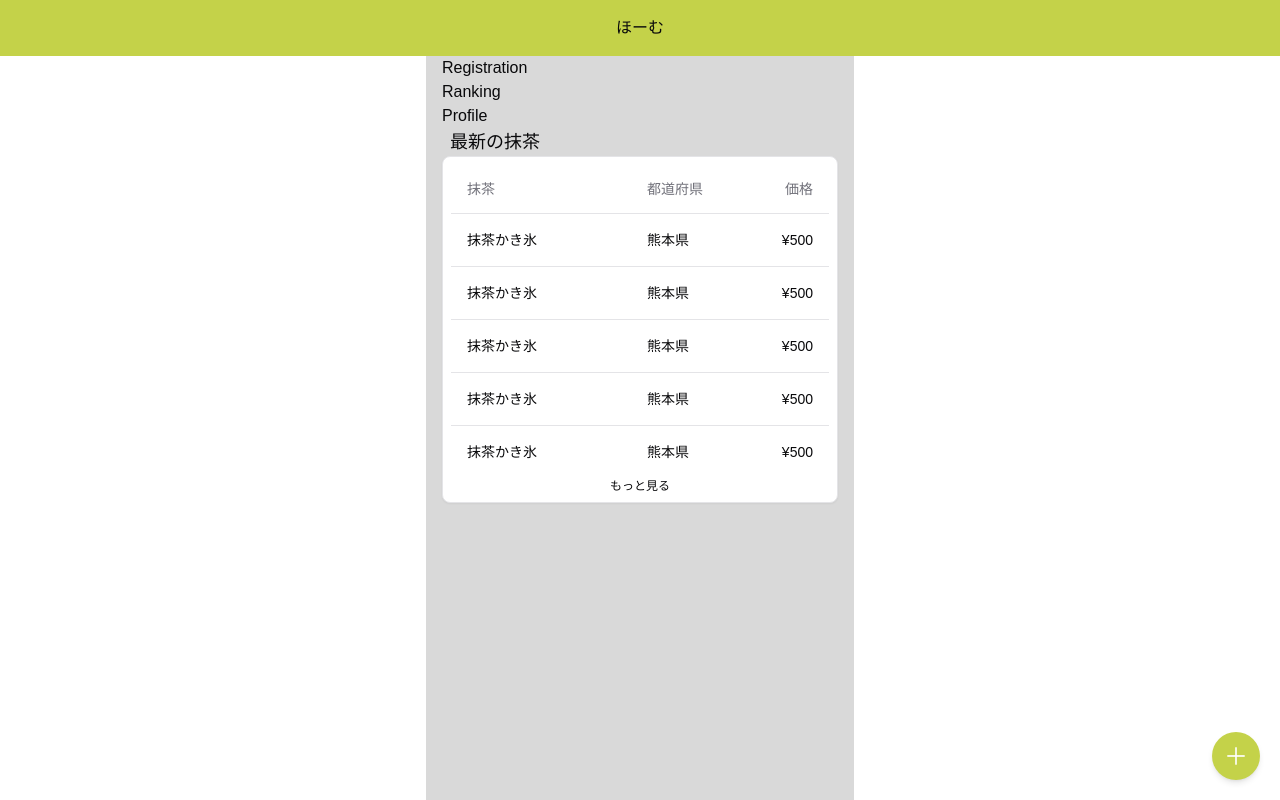
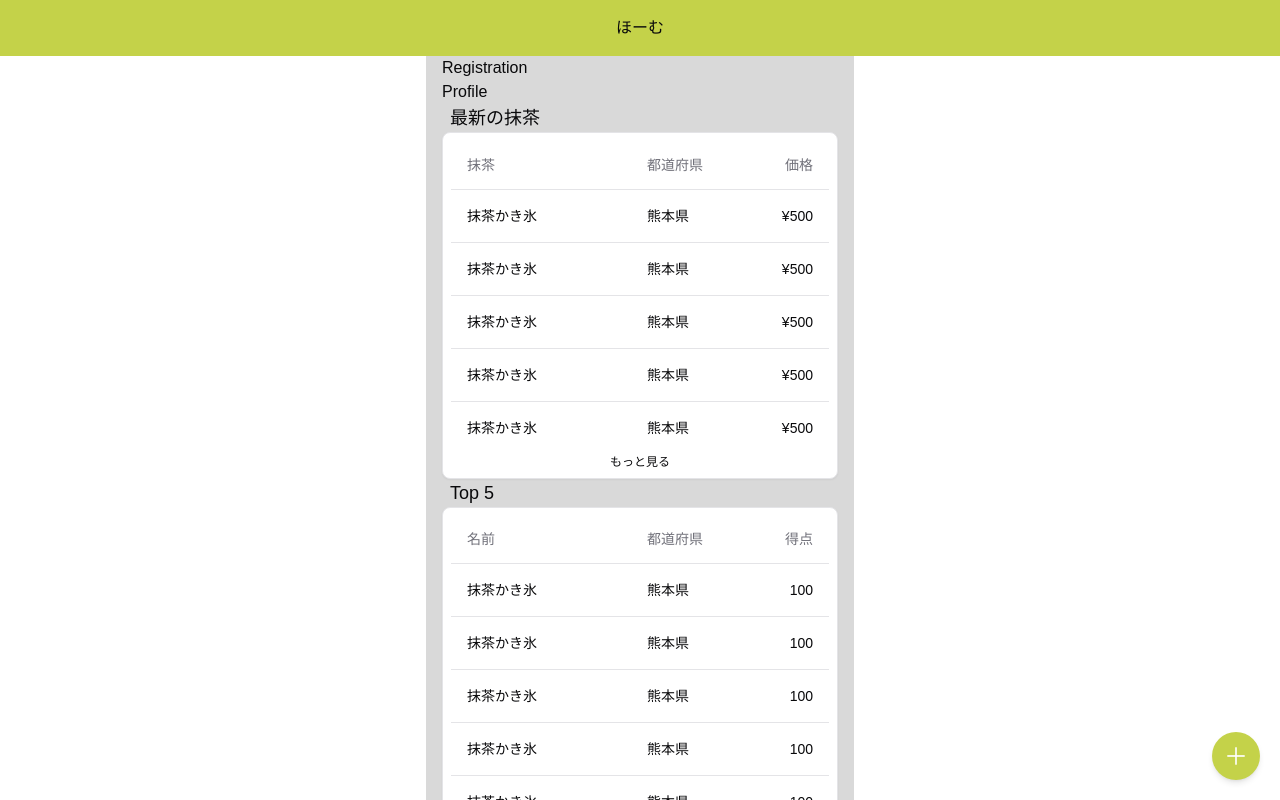
Before and after one commit to u5u5u5u/matcha_log, a Next.js app: page /home in a window 1280 px wide. Built offline with nearby package versions, Linux system fonts and the light colour scheme.

Commit message:
トップ5追加

```diff
--- /dev/null
+++ b/src/app/(main)/home/components/TopFive.tsx
@@ -0,0 +1,62 @@
+import Link from "next/link";
+
+import { Card } from "@/components/ui/card";
+import {
+  Table,
+  TableBody,
+  TableCell,
+  TableHead,
+  TableHeader,
+  TableRow,
+} from "@/components/ui/table";
+
+const TopFive = () => {
+  return (
+    <>
+      <h2 className="text-lg ml-2">Top 5</h2>
+      <Card className="flex flex-col items-center p-2">
+        <Table>
+          <TableHeader>
+            <TableRow>
+              <TableHead className="w-[180px]">名前</TableHead>
+              <TableHead>都道府県</TableHead>
+              <TableHead className="text-right">得点</TableHead>
+            </TableRow>
+          </TableHeader>
+          <TableBody>
+            <TableRow>
+              <TableCell className="font-medium">抹茶かき氷</TableCell>
+              <TableCell>熊本県</TableCell>
+              <TableCell className="text-right">100</TableCell>
+            </TableRow>
+            <TableRow>
+              <TableCell className="font-medium">抹茶かき氷</TableCell>
+              <TableCell>熊本県</TableCell>
+              <TableCell className="text-right">100</TableCell>
+            </TableRow>
+            <TableRow>
+              <TableCell className="font-medium">抹茶かき氷</TableCell>
+              <TableCell>熊本県</TableCell>
+              <TableCell className="text-right">100</TableCell>
+            </TableRow>
+            <TableRow>
+              <TableCell className="font-medium">抹茶かき氷</TableCell>
+              <TableCell>熊本県</TableCell>
+              <TableCell className="text-right">100</TableCell>
+            </TableRow>
+            <TableRow>
+              <TableCell className="font-medium">抹茶かき氷</TableCell>
+              <TableCell>熊本県</TableCell>
+              <TableCell className="text-right">100</TableCell>
+            </TableRow>
+          </TableBody>
+        </Table>
+        <Link href="/ranking" className="text-xs">
+          もっと見る
+        </Link>
+      </Card>
+    </>
+  );
+}
+
+export default TopFive;
--- a/src/app/(main)/home/page.tsx
+++ b/src/app/(main)/home/page.tsx
@@ -1,6 +1,7 @@
 import Link from "next/link";
 
 import LatestMatcha from "./components/LatestMatcha";
+import TopFive from "./components/TopFive";
 
 const Home = () => {
   return (
@@ -10,13 +11,11 @@ const Home = () => {
           <Link href="/matcha/registration">Registration</Link>
         </li>
         <li>
-          <Link href="/ranking">Ranking</Link>
-        </li>
-        <li>
           <Link href="/profile">Profile</Link>
         </li>
       </ul>
       <LatestMatcha />
+      <TopFive />
     </>
 );
 };
```
